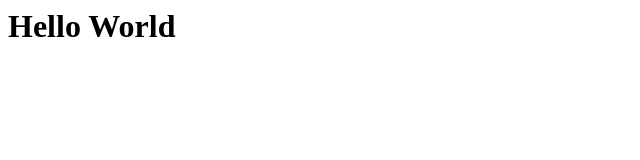
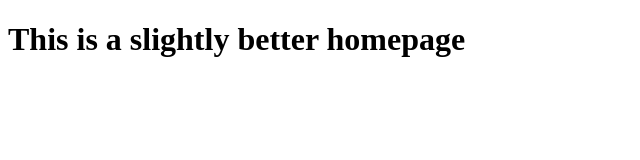
Before and after one commit to nuriacurry/sample-git-repo, a plain HTML site: page hello.html in a window 1280 px wide. Shown: the whole page, without its empty margins (0-640 px from the left). Drawn offline with Linux system fonts and the light colour scheme.

Commit message:
closes #1 makes homepage better

```diff
--- a/hello.html
+++ b/hello.html
@@ -1 +1,11 @@
-<h1>Hello World</h1>
+<!DOCTYPE html>
+<html lang="en">
+<head>
+    <meta charset="UTF-8">
+    <meta name="viewport" content="width=device-width, initial-scale=1.0">
+    <title>Document</title>
+</head>
+<body>
+    <h1>This is a slightly better homepage</h1>
+</body>
+</html>
```
Also changed, not shown: 1 other file.
